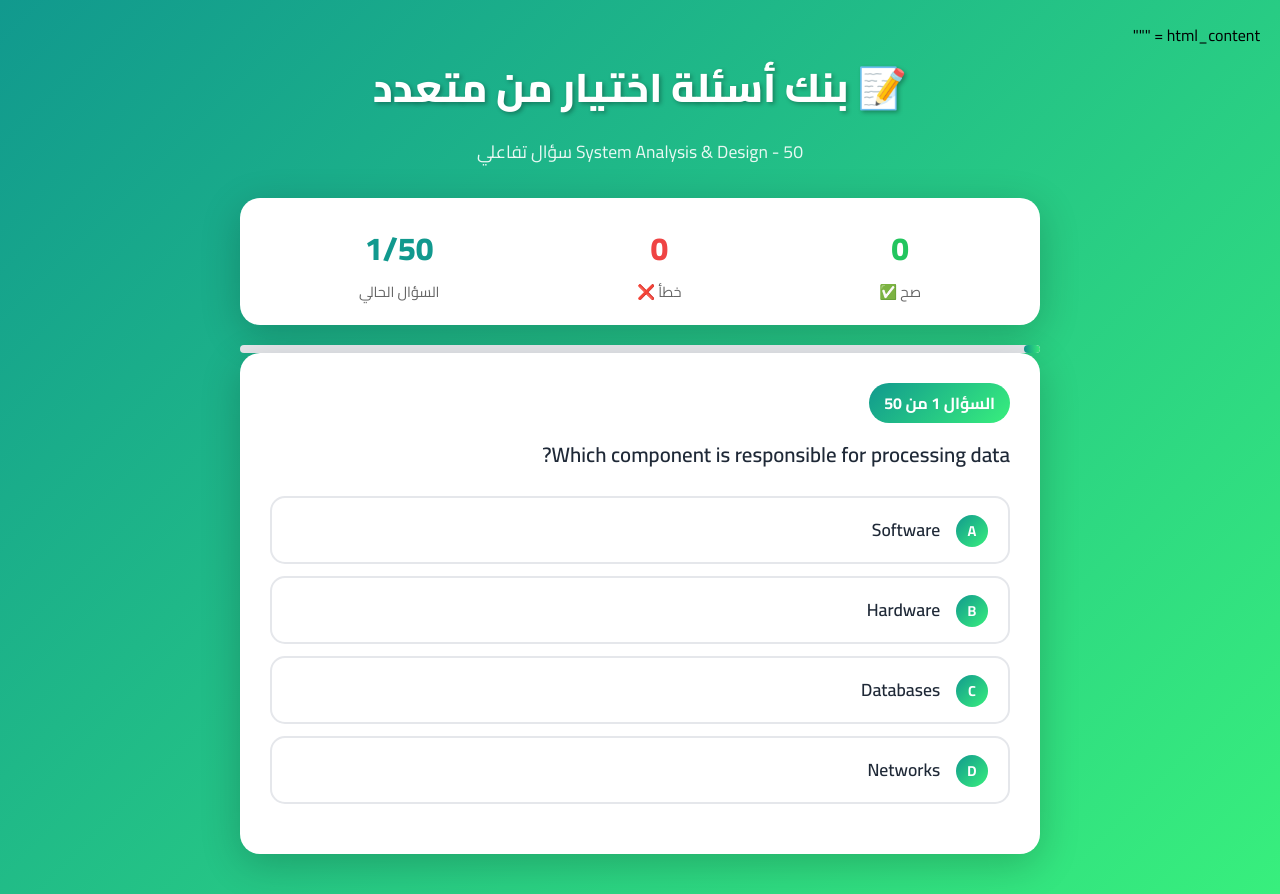
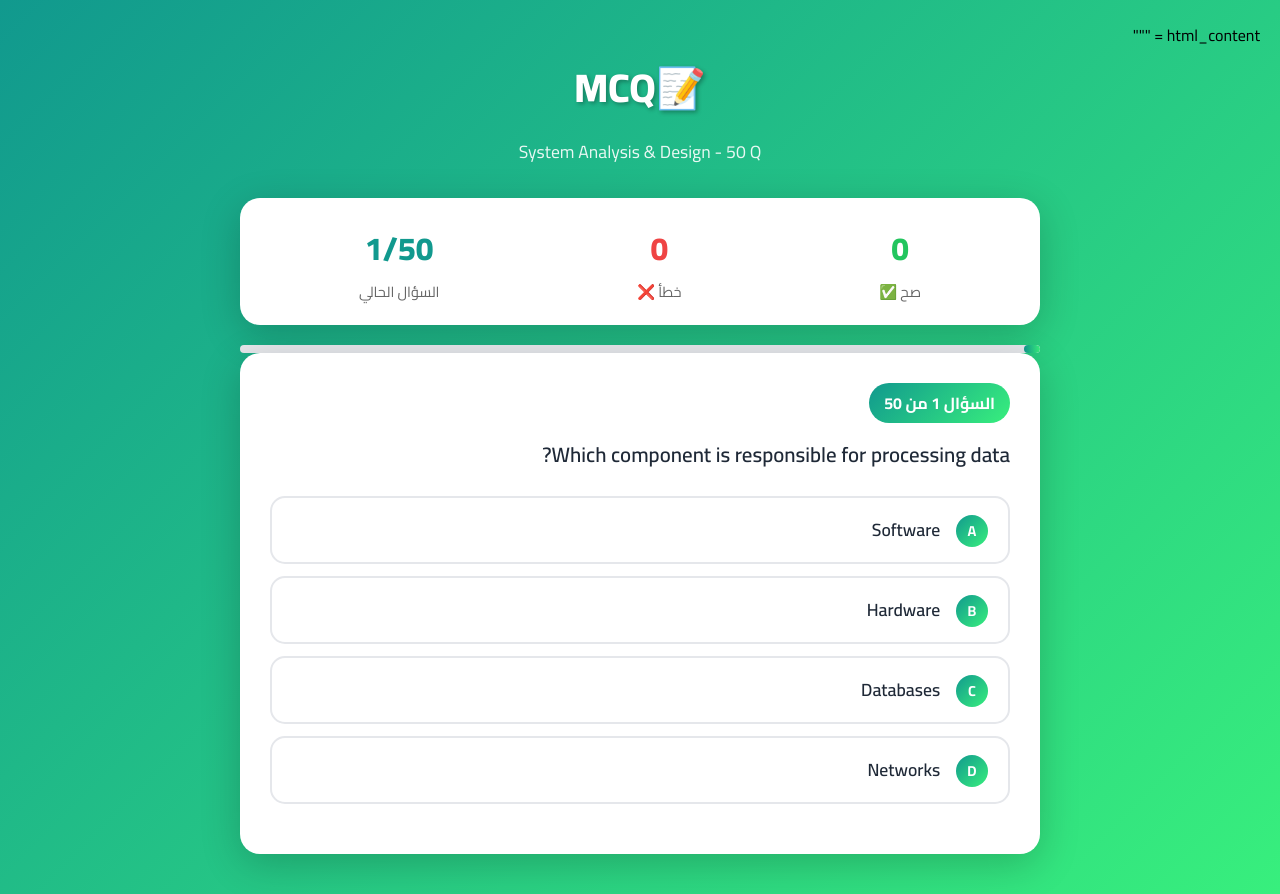
Before and after one commit to shahd1115/data, a plain HTML site: page index.html in a window 1280 px wide. Drawn offline with Linux system fonts and the light colour scheme.

Commit message:
Update index.html

```diff
--- a/index.html
+++ b/index.html
@@ -1,5 +1,3 @@
-
-
 html_content = """<!DOCTYPE html>
 <html lang="ar" dir="rtl">
 <head>
@@ -324,8 +322,8 @@ html_content = """<!DOCTYPE html>
 <body>
     <div class="container">
         <div class="header">
-            <h1>📝 بنك أسئلة اختيار من متعدد</h1>
-            <p>System Analysis & Design - 50 سؤال تفاعلي</p>
+            <h1>📝MCQ</h1>
+            <p>System Analysis & Design - 50 Q</p>
         </div>
 
         <div class="score-board">
```
